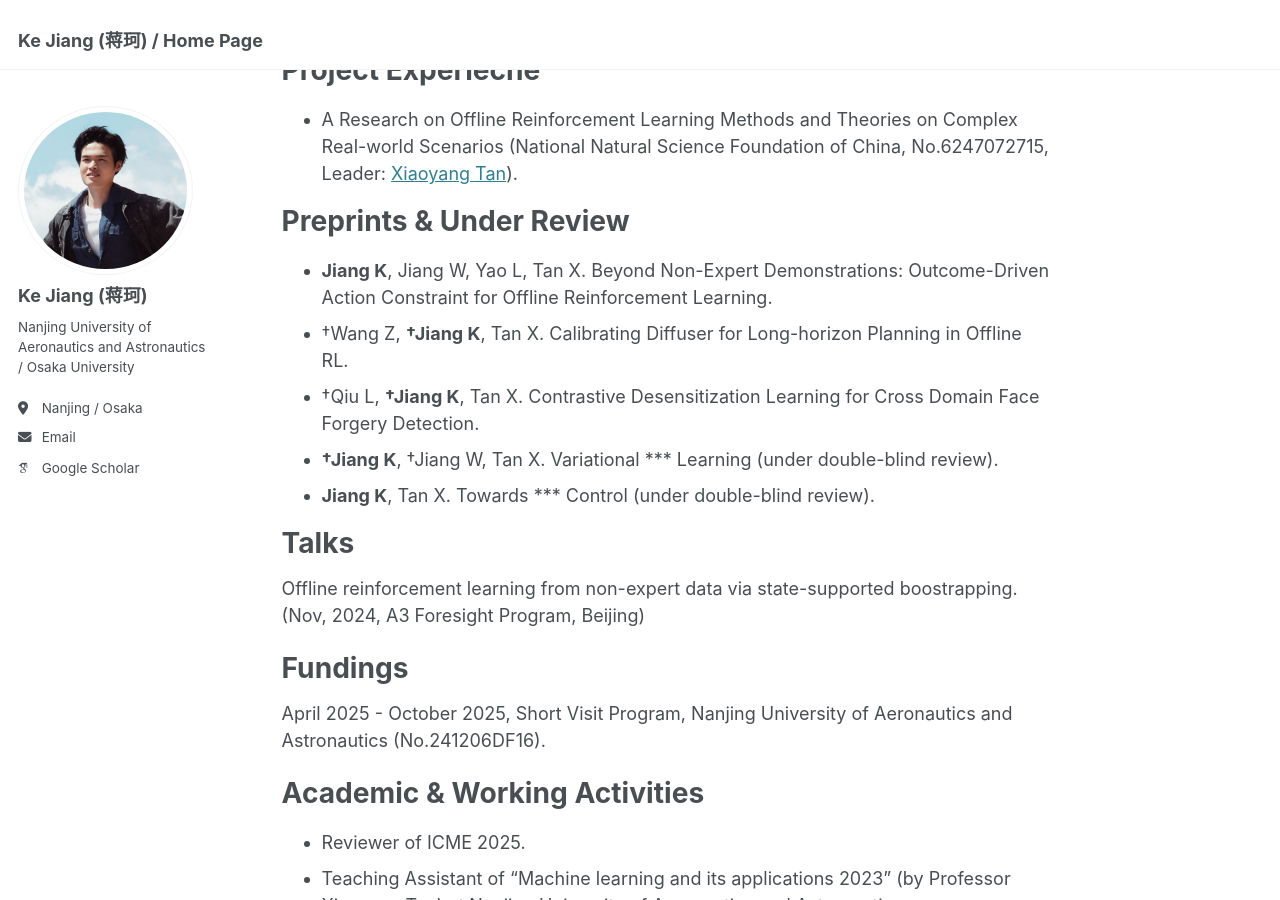
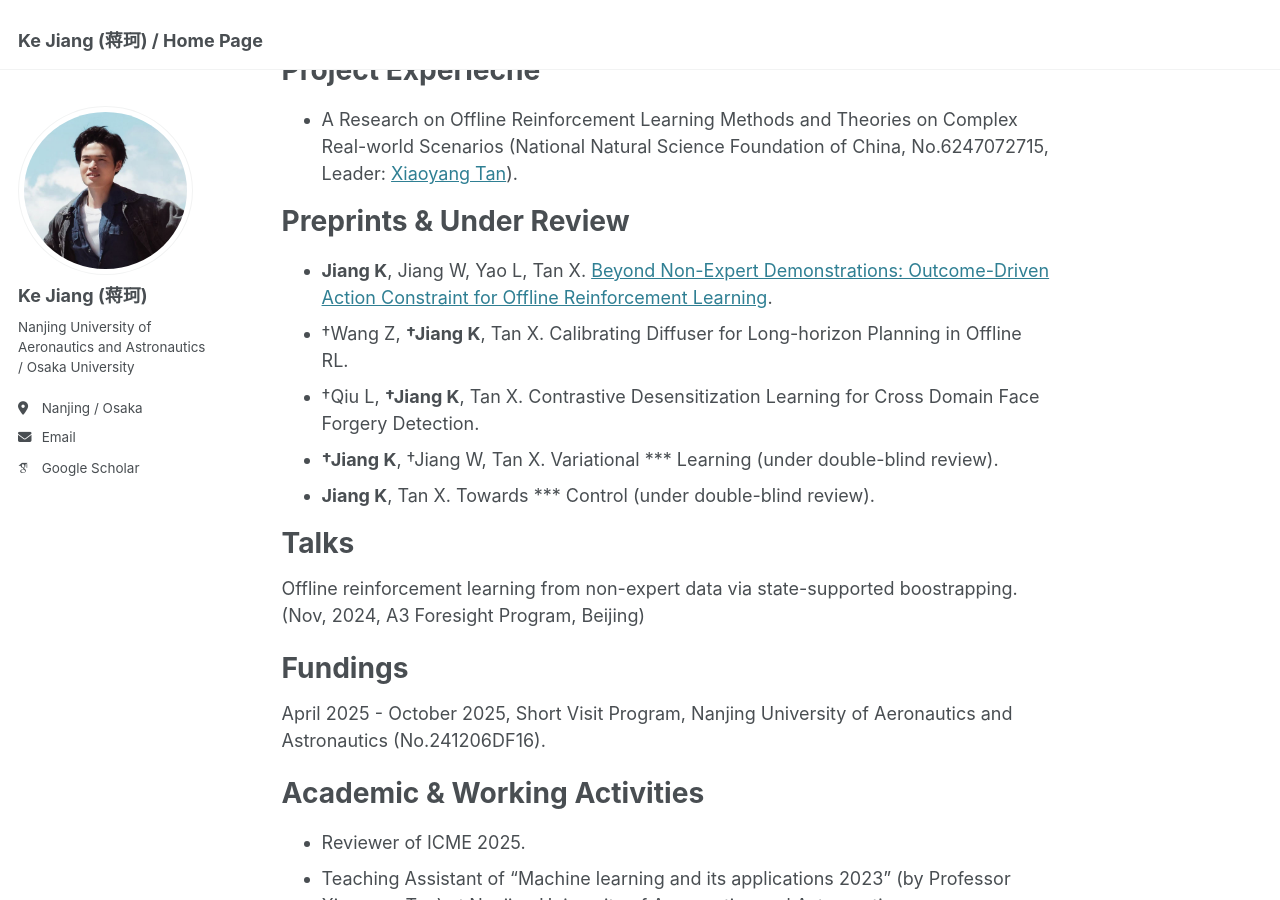
Before and after one commit to Jack10843/Jack10843.github.io, a Jekyll site: the page built from _pages/about.md, in a window 1280 px wide and 900 px high, scrolled down 1237 px. Built offline with Jekyll 4.4.1, drawn with Linux system fonts in a browser that asks for light colours; some web fonts are replaced; part of the change alters nothing that is shown.

```diff
--- a/_pages/about.md
+++ b/_pages/about.md
@@ -38,7 +38,7 @@ Project Experiecne
 
 Preprints & Under Review
 ======
- - **Jiang K**, Jiang W, Yao L, Tan X. Beyond Non-Expert Demonstrations: Outcome-Driven Action Constraint for Offline Reinforcement Learning.
+ - **Jiang K**, Jiang W, Yao L, Tan X. [Beyond Non-Expert Demonstrations: Outcome-Driven Action Constraint for Offline Reinforcement Learning](https://arxiv.org/abs/2504.01719).
  - †Wang Z, **†Jiang K**, Tan X. Calibrating Diffuser for Long-horizon Planning in Offline RL.
  - †Qiu L, **†Jiang K**, Tan X. Contrastive Desensitization Learning for Cross Domain Face Forgery Detection.
  - **†Jiang K**, †Jiang W, Tan X. Variational *** Learning (under double-blind review).
```
